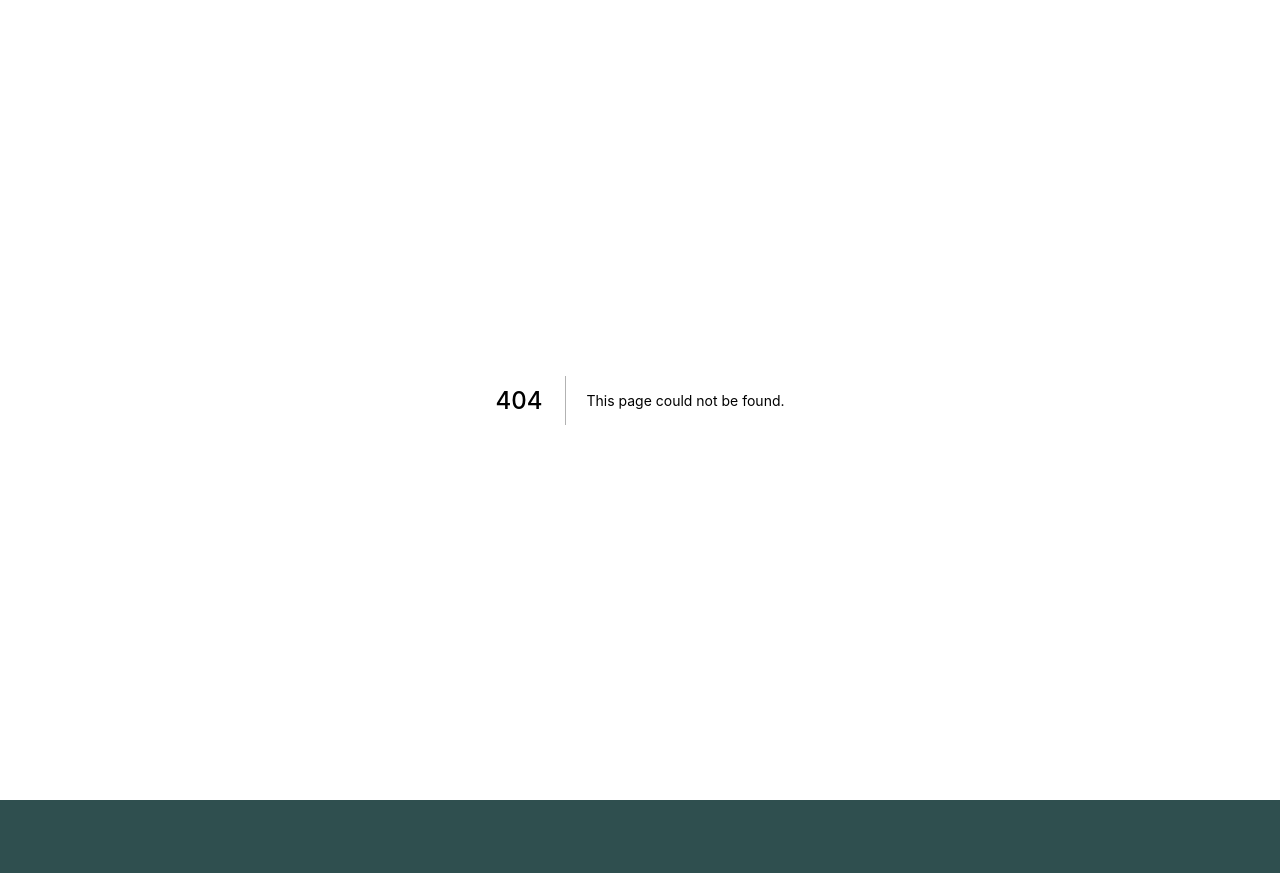
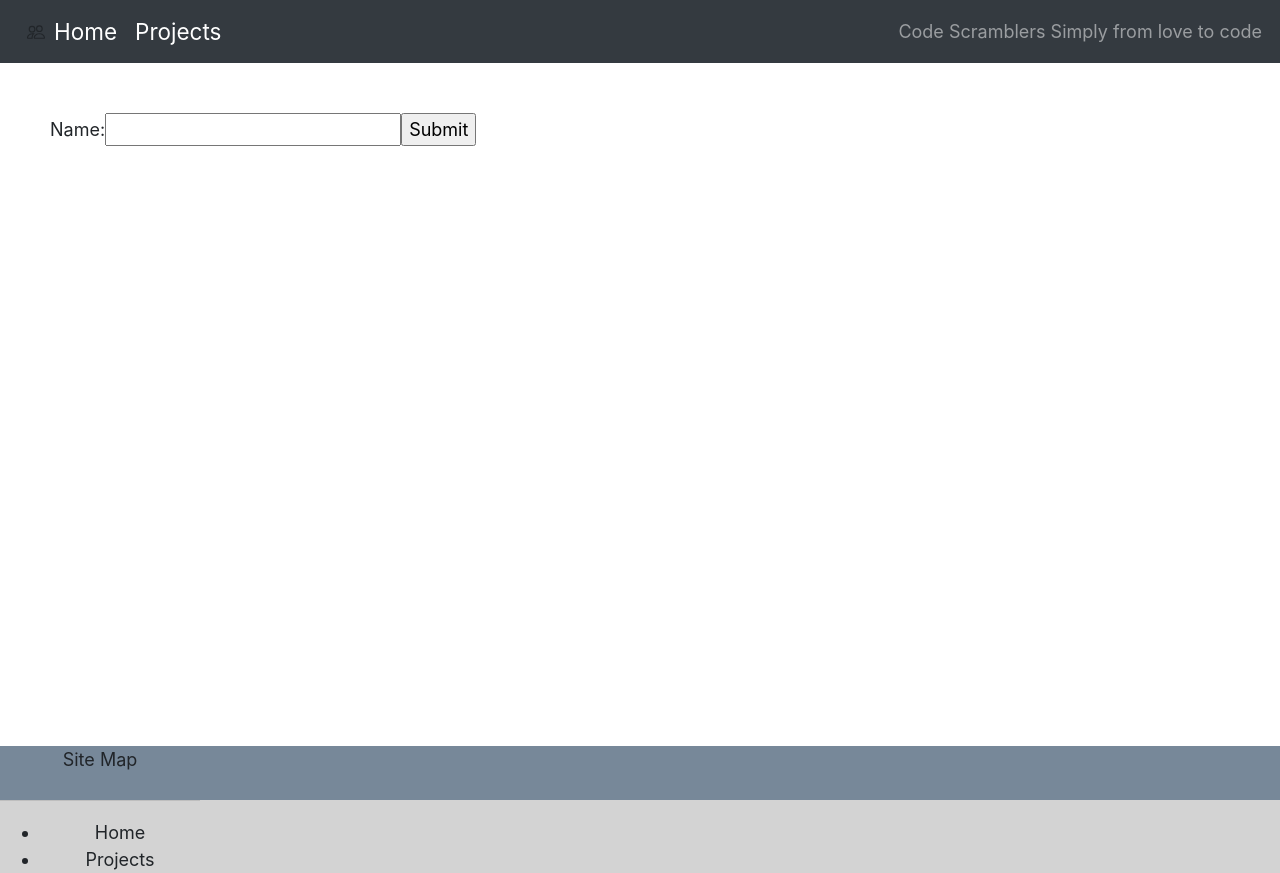
Before and after one commit to 87johnboyle/cs_website, a Next.js app: page /components/join in a window 1280 px wide. Before the commit this address had no page. Before the commit the page ends 800 px from the top, so only its background shows below. Built offline with nearby package versions, Linux system fonts and the light colour scheme.

Commit message:
form, design tweaks

```diff
--- a/package.json
+++ b/package.json
@@ -12,6 +12,7 @@
     "next": "^10.0.0",
     "react": "16.13.1",
     "react-bootstrap": "^1.4.0",
-    "react-dom": "16.13.1"
+    "react-dom": "16.13.1",
+    "react-hook-form": "^6.10.1"
   }
 }
--- /dev/null
+++ b/pages/components/join.js
@@ -0,0 +1,23 @@
+import React, { useState } from 'react'
+import { useForm } from 'react-hook-form'
+import Layout from './layout'
+
+
+const Join = () => {
+
+    const { register, handleSubmit, watch, errors } = useForm();
+    const onSubmit = data => console.log(data);
+
+	return (
+        <Layout>
+        <div>
+			<form onSubmit={handleSubmit(onSubmit)}>
+            <label>Name:<input type="text" name="name" /></label>
+            <input type="submit" value="Submit" />
+            </form>
+        </div>
+        </Layout>
+	)
+}
+
+export default Join;
--- a/pages/styles/footer.module.css
+++ b/pages/styles/footer.module.css
@@ -1,14 +1,14 @@
-/* .footerMain{
+.footerMain{
     background-color: lightslategray;
     margin-bottom:0px;
     position: absolute;
     bottom: 0;
     width: 100%;
-    height: 10rem;
+    height: 3rem;
 }
 
 .sitemap{
     max-width: 200px;
     text-align: center;
     text-decoration: none;
-} */
+}
--- a/pages/styles/global.css
+++ b/pages/styles/global.css
@@ -9,7 +9,7 @@ body {
 
 
 
-  background-color: darkslategrey;
+  background-color: lightgrey;
 }
 
 * {
@@ -29,3 +29,6 @@ img {
   max-width: 100%;
   display: block;
 }
+form{
+  padding:50px
+}
```
Also changed, not shown: 1 other file (tests, documents, lock files or other folders).
